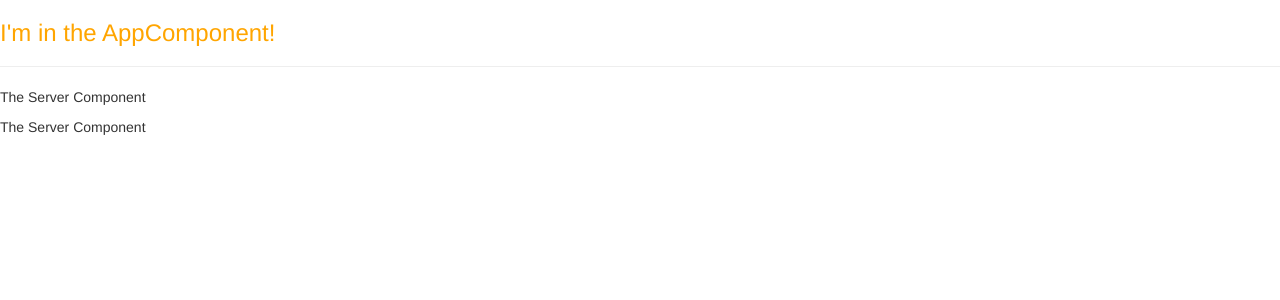
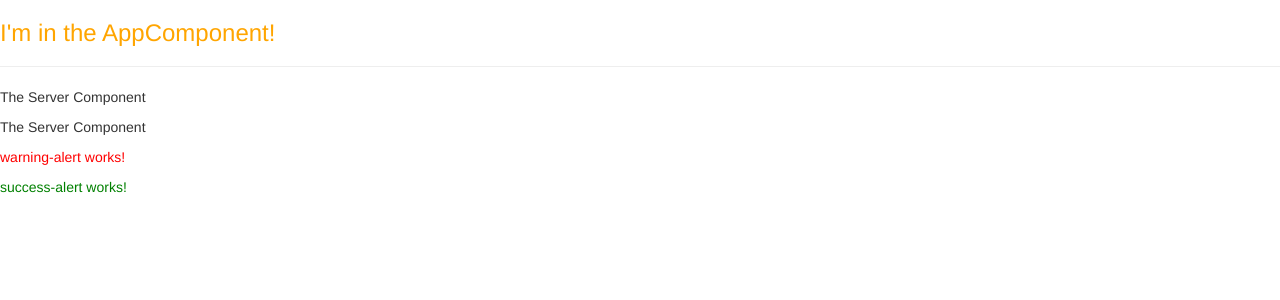
Before and after one commit to JohnnyFangFangFang/practice-angular-udemy, an Angular app: page / in a window 1280 px wide. Shown: the top 300 px of the page. Built offline with nearby package versions, Linux system fonts and the light colour scheme.

Commit message:
Finish 2-25

```diff
--- a/src/app/app.component.html
+++ b/src/app/app.component.html
@@ -1,3 +1,5 @@
 <h3>I'm in the AppComponent!</h3>
 <hr>
 <app-servers></app-servers>
+<app-warning-alert></app-warning-alert>
+<app-success-alert></app-success-alert>
--- a/src/app/app.module.ts
+++ b/src/app/app.module.ts
@@ -4,12 +4,16 @@
 import { AppComponent } from './app.component';
 import { ServerComponent } from './server/server.component';
 import { ServersComponent } from './servers/servers.component';
+import { WarningAlertComponent } from './warning-alert/warning-alert.component';
+import { SuccessAlertComponent } from './success-alert/success-alert.components';
 
 @NgModule({
   declarations: [
     AppComponent,
     ServerComponent,
-    ServersComponent
+    ServersComponent,
+    WarningAlertComponent,
+    SuccessAlertComponent
   ],
   imports: [
     BrowserModule,
--- /dev/null
+++ b/src/app/success-alert/success-alert.component.css
@@ -0,0 +1,3 @@
+p {
+  color: green;
+}
--- /dev/null
+++ b/src/app/success-alert/success-alert.component.html
@@ -0,0 +1 @@
+<p>success-alert works!</p>
--- /dev/null
+++ b/src/app/warning-alert/warning-alert.component.css
@@ -0,0 +1,3 @@
+p {
+  color: red;
+}
--- /dev/null
+++ b/src/app/warning-alert/warning-alert.component.html
@@ -0,0 +1 @@
+<p>warning-alert works!</p>
```
Also changed, not shown: src/app/success-alert/success-alert.components.ts (added, +8 -0 lines), src/app/warning-alert/warning-alert.component.ts (added, +10 -0 lines).
